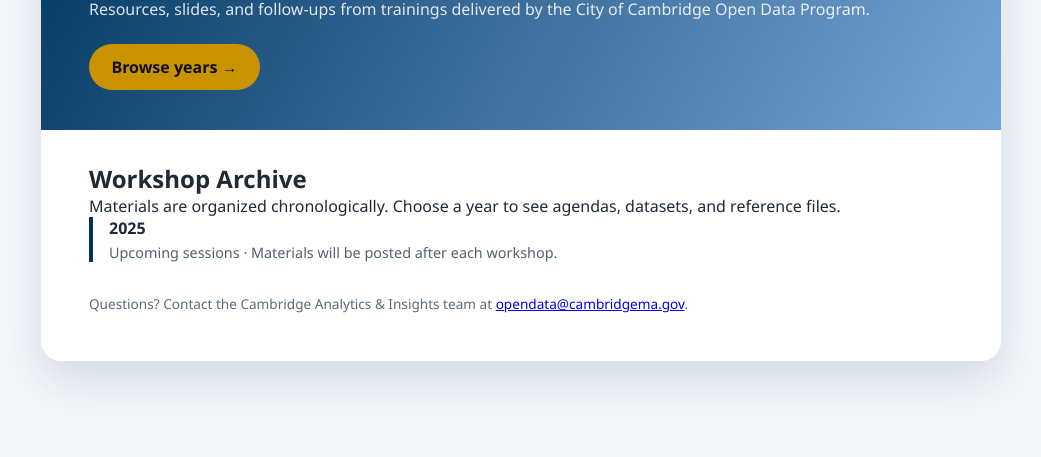
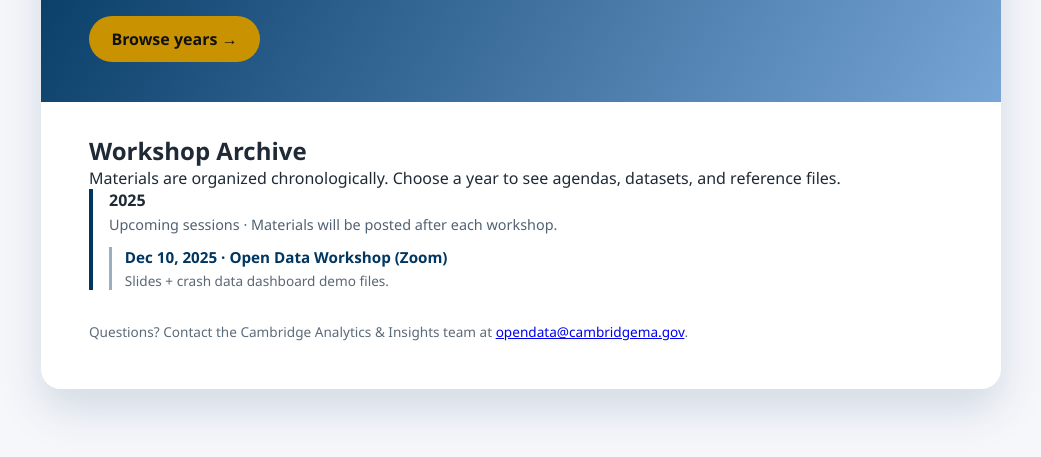
Before and after one commit to cambridgeitd/opendata-workshops, a plain HTML site: page index.html in a window 1280 px wide. Shown: the part 293-750 px from the top of the page, without its empty margins (119-1160 px from the left). Drawn offline with Linux system fonts and the light colour scheme.

Commit message:
Link to each course from main landing page

```diff
--- a/index.html
+++ b/index.html
@@ -66,6 +66,27 @@
             border-left: 4px solid var(--cambridge-navy);
             padding-left: 1rem;
         }
+        .sessions {
+            margin-top: 0.8rem;
+            gap: 0.6rem;
+        }
+        .sessions li {
+            border-left: 3px solid rgba(0, 54, 96, 0.4);
+            padding-left: 0.8rem;
+            font-size: 0.95rem;
+        }
+        .sessions a {
+            color: var(--cambridge-navy);
+            font-weight: 600;
+            text-decoration: none;
+        }
+        .sessions a:hover {
+            text-decoration: underline;
+        }
+        .sessions span {
+            font-size: 0.85rem;
+            color: #5b6775;
+        }
         li span {
             display: block;
             font-size: 0.9rem;
@@ -111,6 +132,12 @@
                 <li>
                     <strong>2025</strong>
                     <span>Upcoming sessions · Materials will be posted after each workshop.</span>
+                    <ul class="sessions">
+                        <li>
+                            <a href="2025/2025-12-10-Open-Data-Workshop-Zoom/">Dec 10, 2025 · Open Data Workshop (Zoom)</a>
+                            <span>Slides + crash data dashboard demo files.</span>
+                        </li>
+                    </ul>
                 </li>
             </ul>
             <footer>
```
